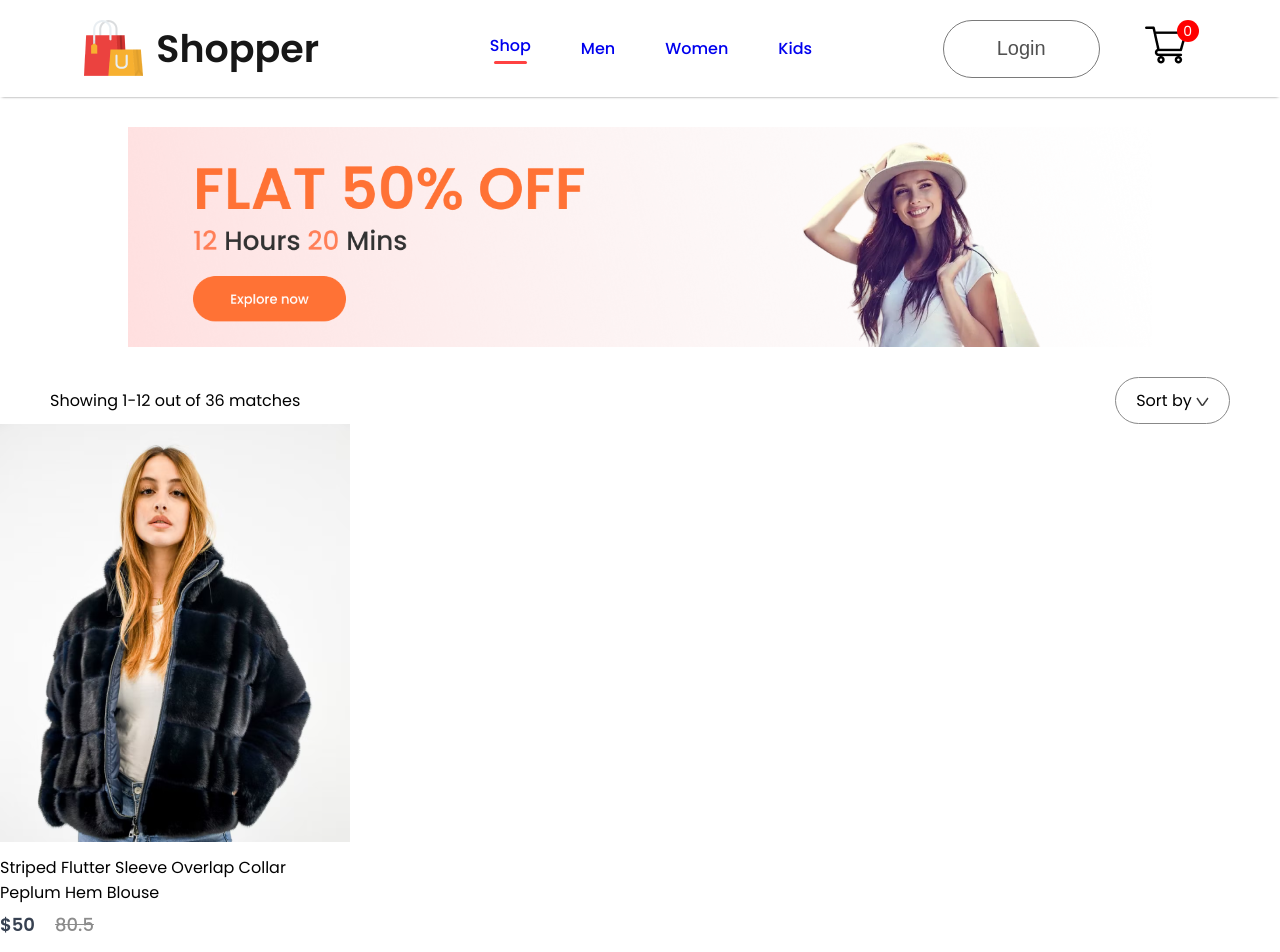
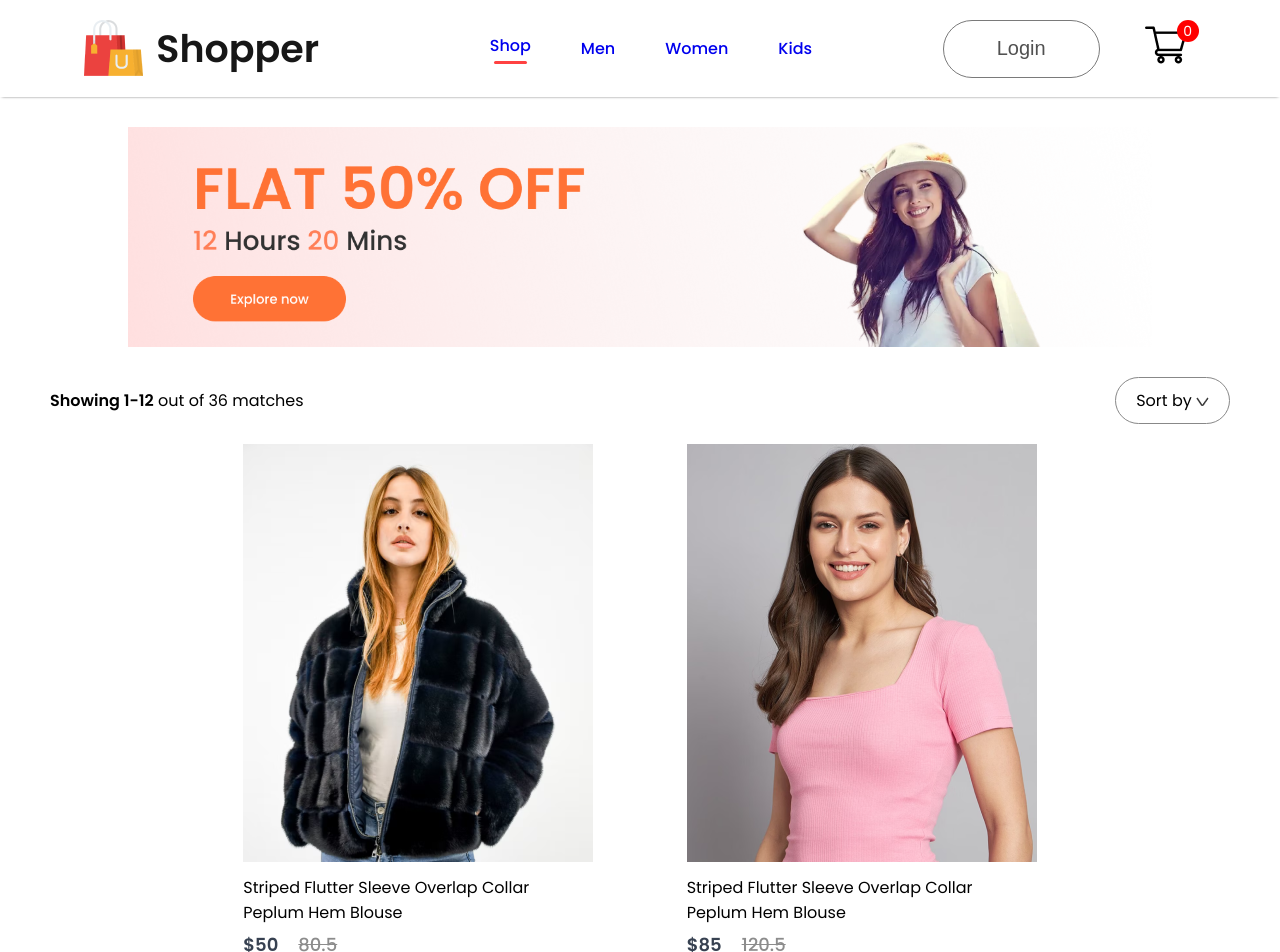
Before and after one commit to Saikiran7798/React-E-commerce, a React (Create React App) app in the folder frontend/: page /womens in a window 1280 px wide. Shown: the top 952 px of the page. Built offline with nearby package versions, Linux system fonts and the light colour scheme.

Commit message:
Completed Shop category

```diff
--- a/frontend/src/Pages/CSS/ShopCategory.css
+++ b/frontend/src/Pages/CSS/ShopCategory.css
@@ -14,3 +14,30 @@
     border-radius: 40px;
     border: 1px solid #888;
 }
+.shopcategory-index-sort p span {
+    font-weight: 600;
+}
+.shopcategory-products {
+    /* margin: 20px 170px; */
+    margin: auto;
+    display: flex;
+    justify-content: space-evenly;
+    flex-wrap: wrap;
+    gap: 10px;
+    width: 75%;
+    margin-top: 20px;
+}
+
+.shopcategory-loadmore {
+    display: flex;
+    justify-content: center;
+    align-items: center;
+    margin: 100px auto;
+    width: 233px;
+    height: 69px;
+    border-radius: 75px;
+    background: #ededed;
+    color: #787878;
+    font-size: 18px;
+    font-weight: 500;
+}
--- a/frontend/src/Pages/ShopCategory.jsx
+++ b/frontend/src/Pages/ShopCategory.jsx
@@ -31,6 +31,9 @@ const ShopCategory = (props) => {
           }
         })}
       </div>
+      <div className="shopcategory-loadmore">
+        Explore More
+      </div>
     </div>
   )
 }
```
